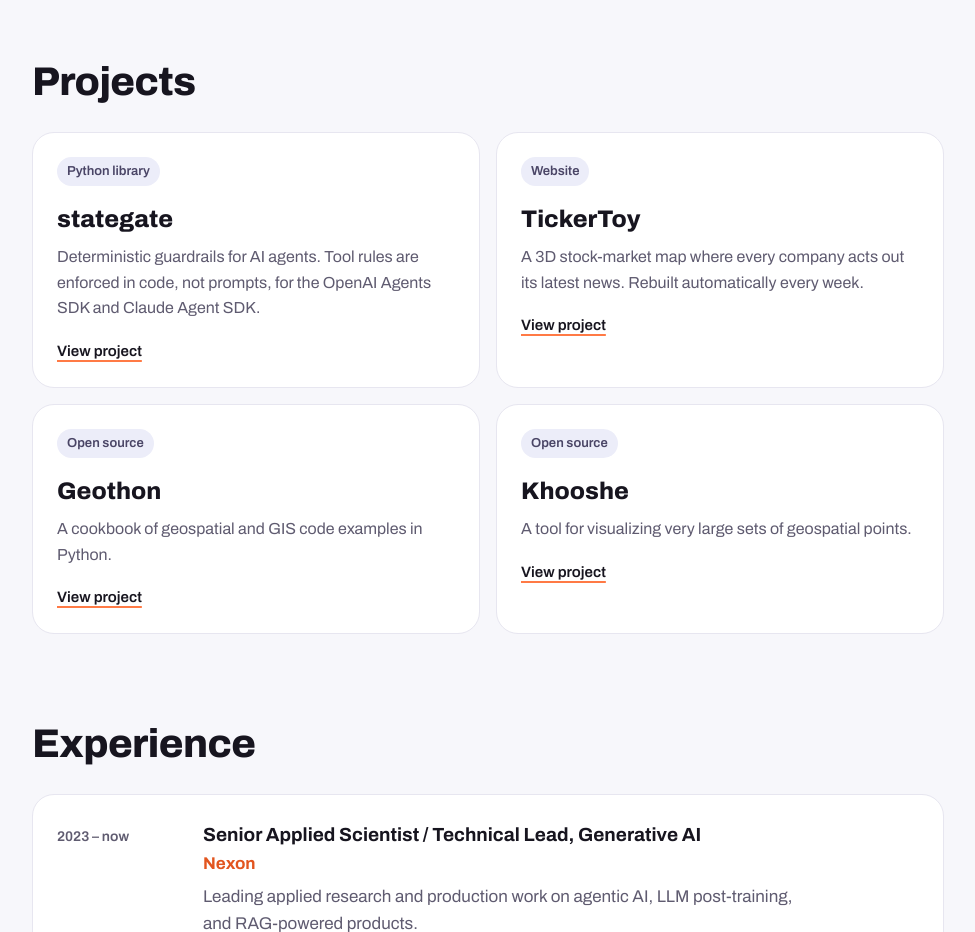
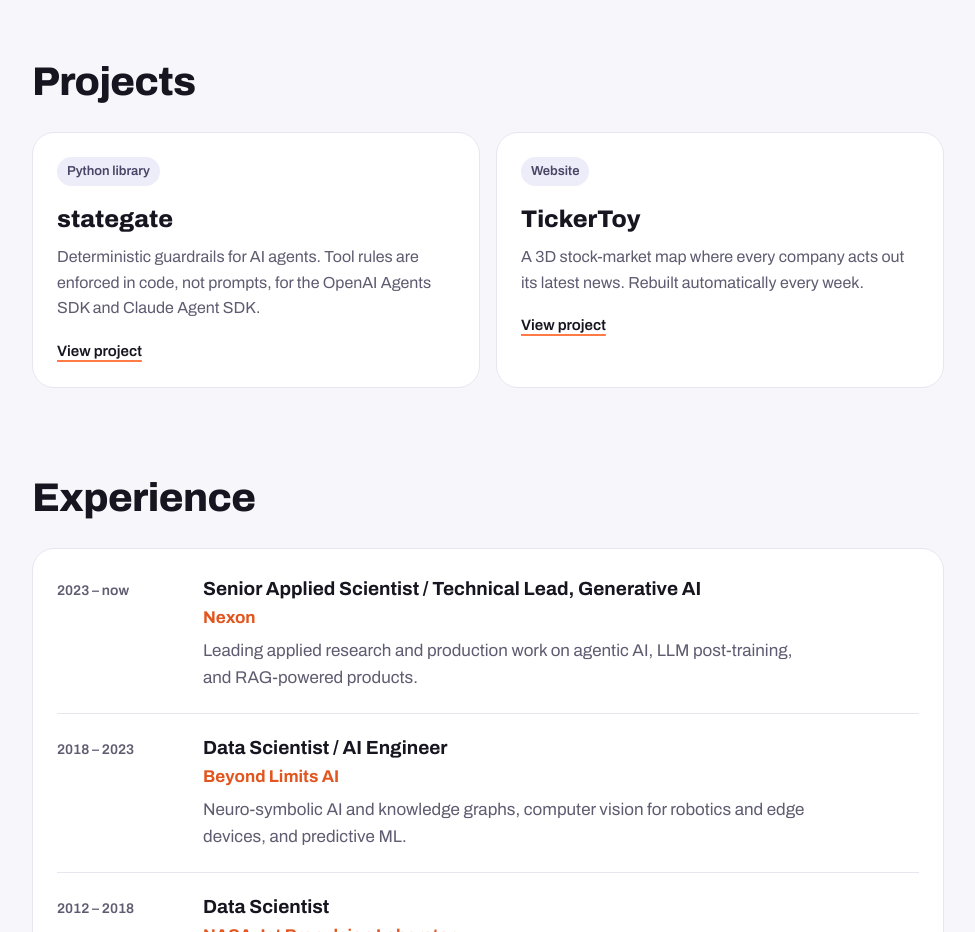
Before and after one commit to MBoustani/personal-website, a plain HTML site: page index.html in a window 1280 px wide. Shown: the part 1640-2572 px from the top of the page, without its empty margins (152-1127 px from the left). Drawn offline with Linux system fonts and the light colour scheme.

Commit message:
Hide projects not updated in the last 2 years

```diff
--- a/index.html
+++ b/index.html
@@ -236,12 +236,15 @@ footer{padding:32px 0 40px;color:var(--muted);font-size:14px;text-align:center}
     { name: "Scientific and geospatial data", text: "Large-scale pipelines and analytics for satellite, airborne and location data." },
   ];
 
+  // "updated" = when the project last changed (year-month). Projects not updated in the
+  // last 2 years are hidden automatically. Update the date to show a project again.
   const PROJECTS = [
-    { name: "stategate",  kind: "Python library", url: "https://github.com/MBoustani/stategate",  what: "Deterministic guardrails for AI agents. Tool rules are enforced in code, not prompts, for the OpenAI Agents SDK and Claude Agent SDK." },
-    { name: "TickerToy",  kind: "Website",        url: "https://www.tickertoy.com",                what: "A 3D stock-market map where every company acts out its latest news. Rebuilt automatically every week." },
-    { name: "Geothon",    kind: "Open source",    url: "https://github.com/MBoustani/Geothon",    what: "A cookbook of geospatial and GIS code examples in Python." },
-    { name: "Khooshe",    kind: "Open source",    url: "https://github.com/MBoustani/Khooshe",    what: "A tool for visualizing very large sets of geospatial points." },
+    { name: "stategate", kind: "Python library", updated: "2026-11", url: "https://github.com/MBoustani/stategate", what: "Deterministic guardrails for AI agents. Tool rules are enforced in code, not prompts, for the OpenAI Agents SDK and Claude Agent SDK." },
+    { name: "TickerToy", kind: "Website",        updated: "2026-11", url: "https://www.tickertoy.com",               what: "A 3D stock-market map where every company acts out its latest news. Rebuilt automatically every week." },
+    { name: "Geothon",   kind: "Open source",    updated: "2016-02", url: "https://github.com/MBoustani/Geothon",   what: "A cookbook of geospatial and GIS code examples in Python." },
+    { name: "Khooshe",   kind: "Open source",    updated: "2016-05", url: "https://github.com/MBoustani/Khooshe",   what: "A tool for visualizing very large sets of geospatial points." },
   ];
+  const MAX_AGE_YEARS = 2;
 
   const JOBS = [
     { title: "Senior Applied Scientist / Technical Lead, Generative AI", org: "Nexon", when: "2023 – now",
@@ -259,7 +262,10 @@ footer{padding:32px 0 40px;color:var(--muted);font-size:14px;text-align:center}
     `<li class="card c${(i % 3) + 1}"><span class="dot" aria-hidden="true"></span><h3>${esc(s.name)}</h3><p>${esc(s.text)}</p></li>`
   ).join("");
 
-  document.getElementById("projects-list").innerHTML = PROJECTS.map(p =>
+  const cutoff = new Date(); cutoff.setFullYear(cutoff.getFullYear() - MAX_AGE_YEARS);
+  const recent = PROJECTS.filter(p => new Date(p.updated + "-01") >= cutoff);
+
+  document.getElementById("projects-list").innerHTML = recent.map(p =>
     `<a class="card" href="${esc(p.url)}"><span class="kind">${esc(p.kind)}</span><span class="name">${esc(p.name)}</span><p>${esc(p.what)}</p><span class="go">View project</span></a>`
   ).join("");
 
```
